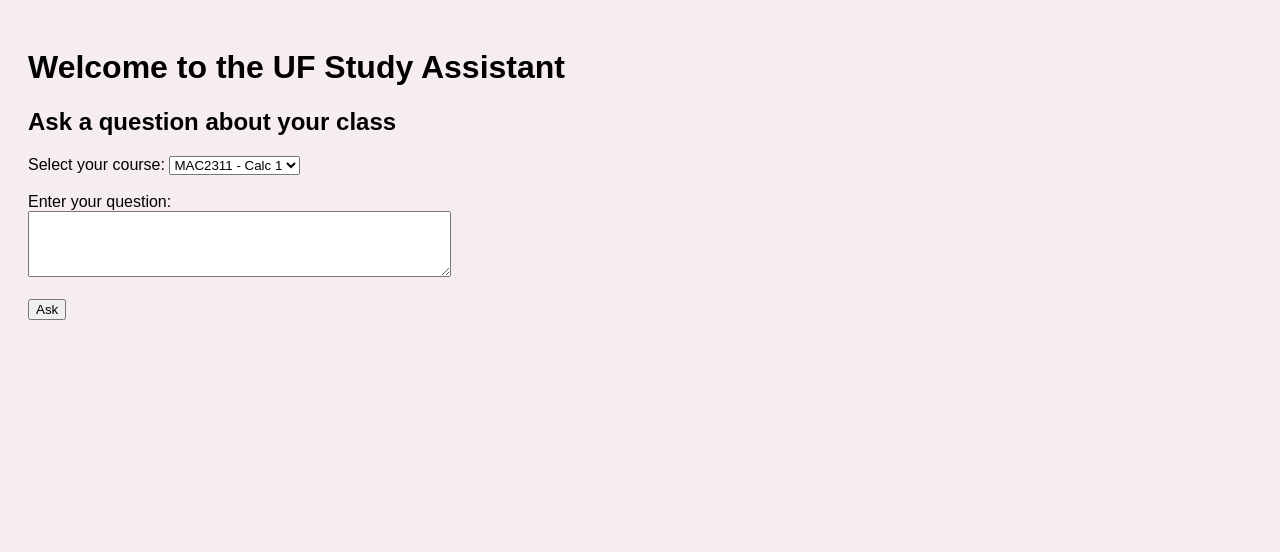
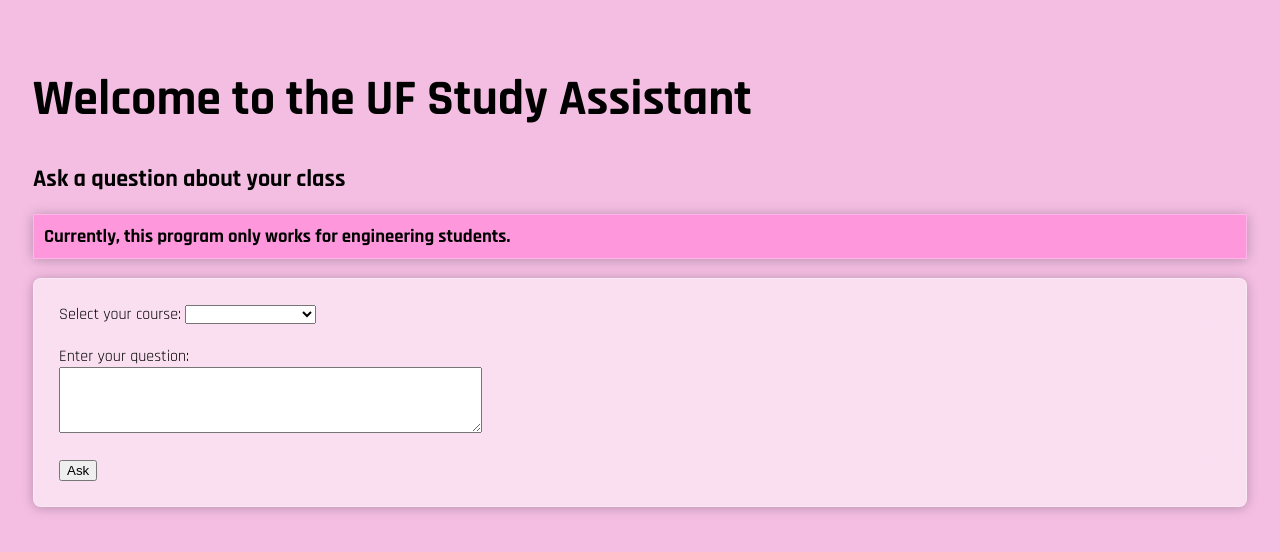
Before and after one commit to taran-r/uf-study-buddy, a Python web app: template app/templates/index.html in a window 1280 px wide. Shown: the top 552 px of the page. Run offline with Jinja, Linux system fonts and the light colour scheme; the template is opened without the code that fills it, so the values that code supplies are empty.

Commit message:
HTML and CSS Frontend
Added basic cosmetic features to the frontend and added classes to elements

```diff
--- a/app/static/style.css
+++ b/app/static/style.css
@@ -1,5 +1,59 @@
-body {
-    font-family: Arial, sans-serif;
-    background-color: #f6eeee;
+body{
+    padding: 25px;
+    background-color: rgb(244, 190, 227);
+}
+
+.what {
+    background-color: rgba(255, 149, 220, 0.96);
+    border-style:outset;
+    border-width: 1px;
+    box-shadow: 0 1px 12px rgba(0,0,0,0.25);
+    border-color:rgba(30, 25, 28, 0.96);
+    outline:invert;
+    backdrop-filter: blur(20px);
+    border: 1px solid rgba(255, 255, 255, 0.3);
+    padding: 10px 10px 10px 10px;
+}
+html{
+    font-family:'Rajdhani', sans-serif;
+}
+li {
+    line-height: 40px;
+    list-style-type:none;
     padding: 20px;
 }
+.one {
+    list-style-image: url(percy\ \(1\).png);
+    font-family: 'Rajdhani', 'Lucida Sans Unicode', 'Lucida Grande', 'Lucida Sans', Arial, sans-serif;
+    font-weight: italic;
+    font-size: 20px;
+}
+.header {
+    position:relative; right: 20px; /* this is how i centered it */
+    text-align:center; /* this is how i centered it */
+    padding-top: 19px;
+    border-bottom: dotted black;
+    border-width:20px;
+    margin: 0 auto;
+    font-family: 'Rajdhani', 'Lucida Sans Unicode', 'Lucida Grande', 'Lucida Sans', Arial, sans-serif;
+}
+.title{
+    font-size: 50px;
+    text-align:left;
+    font-family: 'Rajdhani', 'Lucida Sans Unicode', 'Lucida Grande', 'Lucida Sans', Arial, sans-serif;
+}
+
+.btn1 {
+    display: none;
+}
+.btn1.btn-2 {
+    display: block;
+}
+.frosted-glass{
+    border-radius: 8px;
+    backdrop-filter: blur(20px);
+    background-color: rgba(255, 255, 255, 0.5);
+    box-shadow: 0 1px 12px rgba(0,0,0,0.25);
+    border: 1px solid rgba(255, 255, 255, 0.3);
+    padding: 25px 25px 25px 25px;
+}
--- a/app/templates/index.html
+++ b/app/templates/index.html
@@ -3,13 +3,17 @@
 <head>
     <title>UF Study Buddy</title>
     <link rel="stylesheet" type="text/css" href="../static/style.css">
+    <link href="https://fonts.googleapis.com/css2?family=Rajdhani:wght@300;400;500;600;700&display=swap" rel="stylesheet">
+
 </head>
 <body>
-    <h1>Welcome to the UF Study Assistant</h1>
+    <h1 class="title">Welcome to the UF Study Assistant</h1>
     <h2>Ask a question about your class</h2>
-    <form method="POST">
+    <h3 class="what">Currently, this program only works for engineering students.</h3>
+    <form class = "frosted-glass" method="POST">
         <label for="course">Select your course:</label>
         <select name="course" id="course">
+            <option> </option>
             <option value="MAC2311">MAC2311 - Calc 1</option>
             <option value="MAC2312">MAC2312 - Calc 2</option>
             <option value="MAC2313">MAC2313 - Calc 3</option>
@@ -22,8 +26,8 @@
     </form>
 
     {% if response %}
-        <h3>Response:</h3>
-        <p>{{ response }}</p>
+        <h2>Response from the language model:</h3>
+        <p class="frosted-glass">{{ response }}</p>
     {% endif %}
 </body>
 </html>
```
